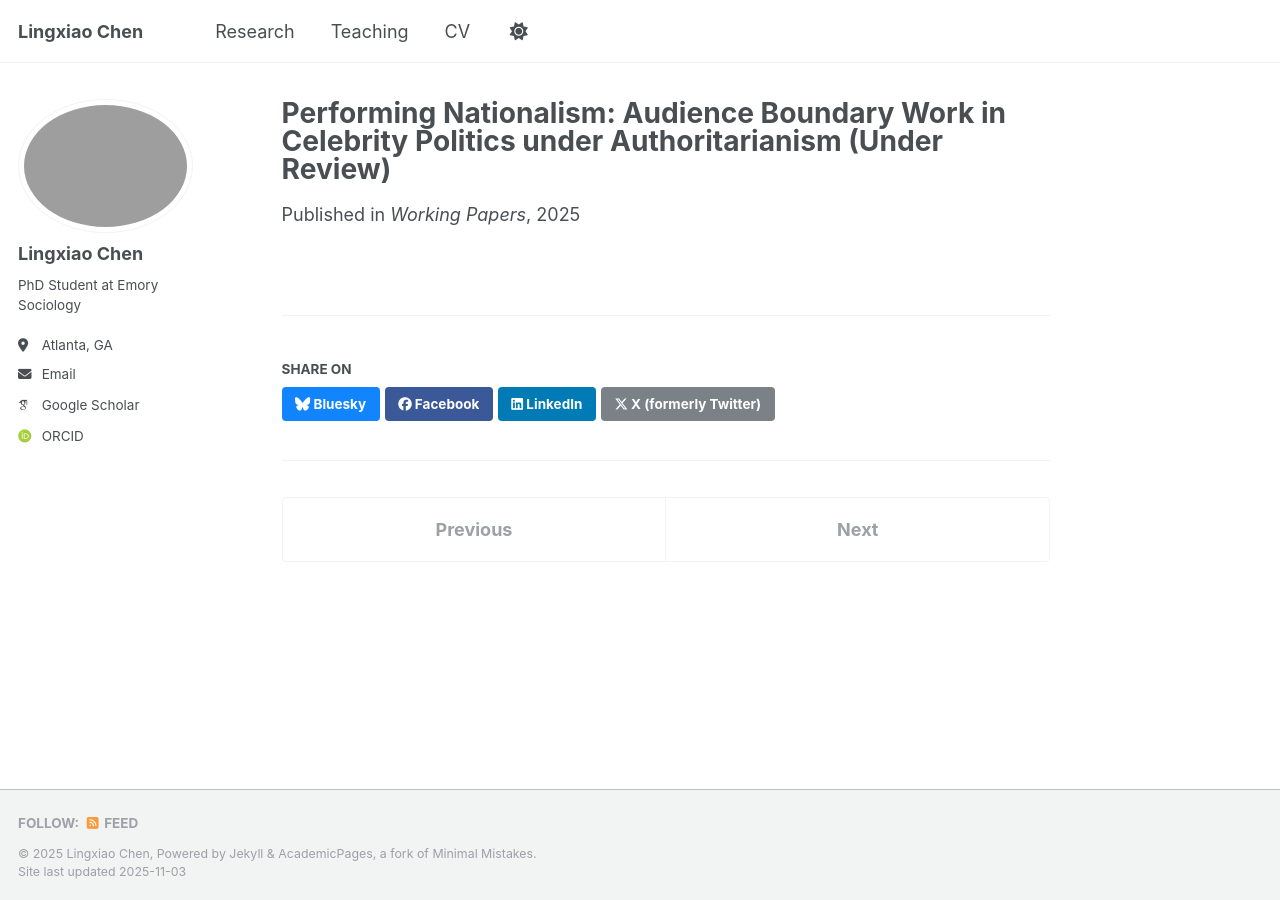
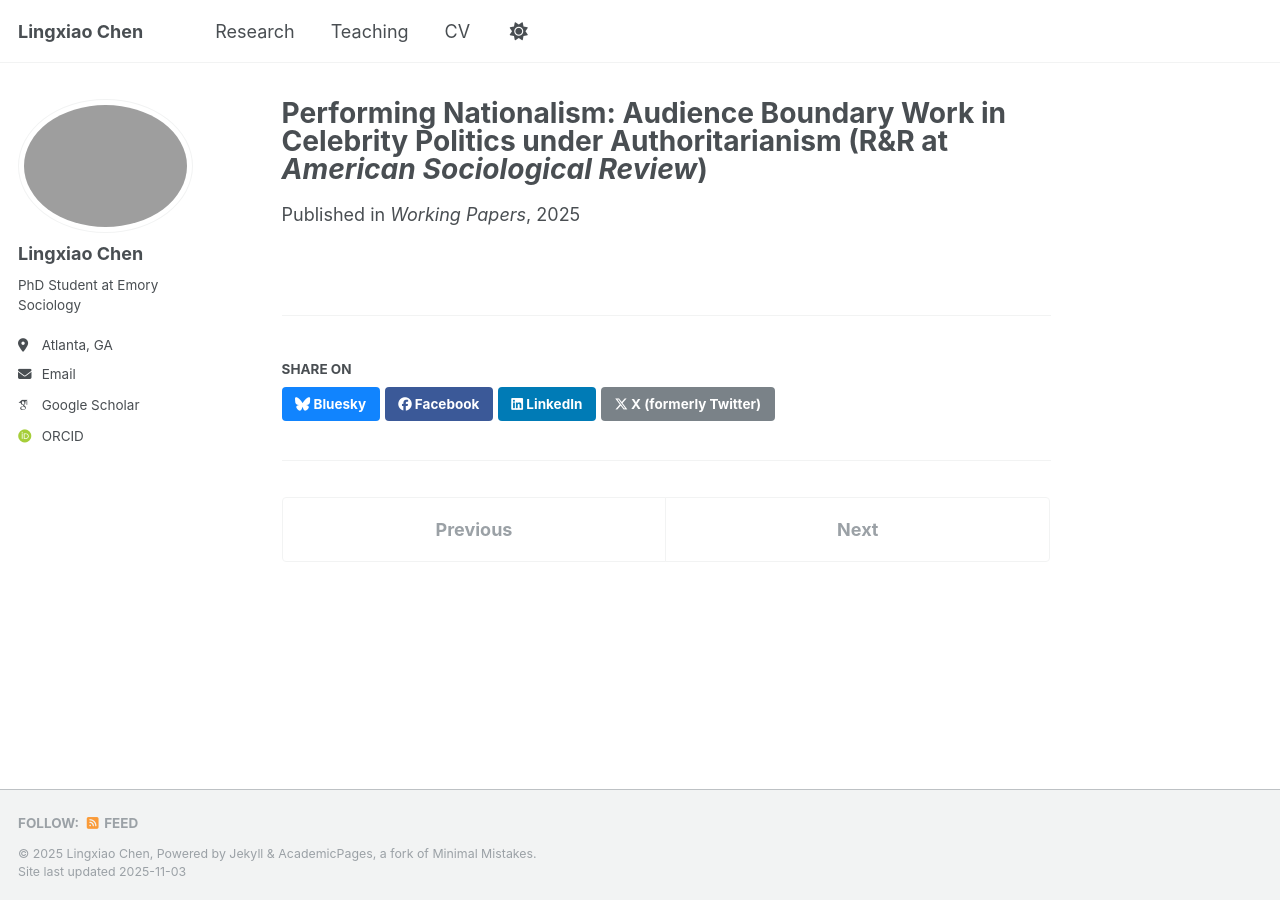
Before and after one commit to ling-xiao-chen/ling-xiao-chen.github.io, a Jekyll site: the page built from _publications/2025-08-01-Celebrity.md, in a window 1280 px wide. Built offline with Jekyll 4.4.1, drawn with Linux system fonts in a browser that asks for light colours; some web fonts are replaced.

Commit message:
update RR

```diff
--- a/_publications/2025-08-01-Celebrity.md
+++ b/_publications/2025-08-01-Celebrity.md
@@ -1,5 +1,5 @@
 ---
-title: "Performing Nationalism: Audience Boundary Work in Celebrity Politics under Authoritarianism (Under Review)"
+title: "Performing Nationalism: Audience Boundary Work in Celebrity Politics under Authoritarianism (R&amp;R at <em>American Sociological Review</em>)"
 collection: publications
 # permalink: /publication/2025-08-01-Celebrity
 date: 2025-09-01
```
